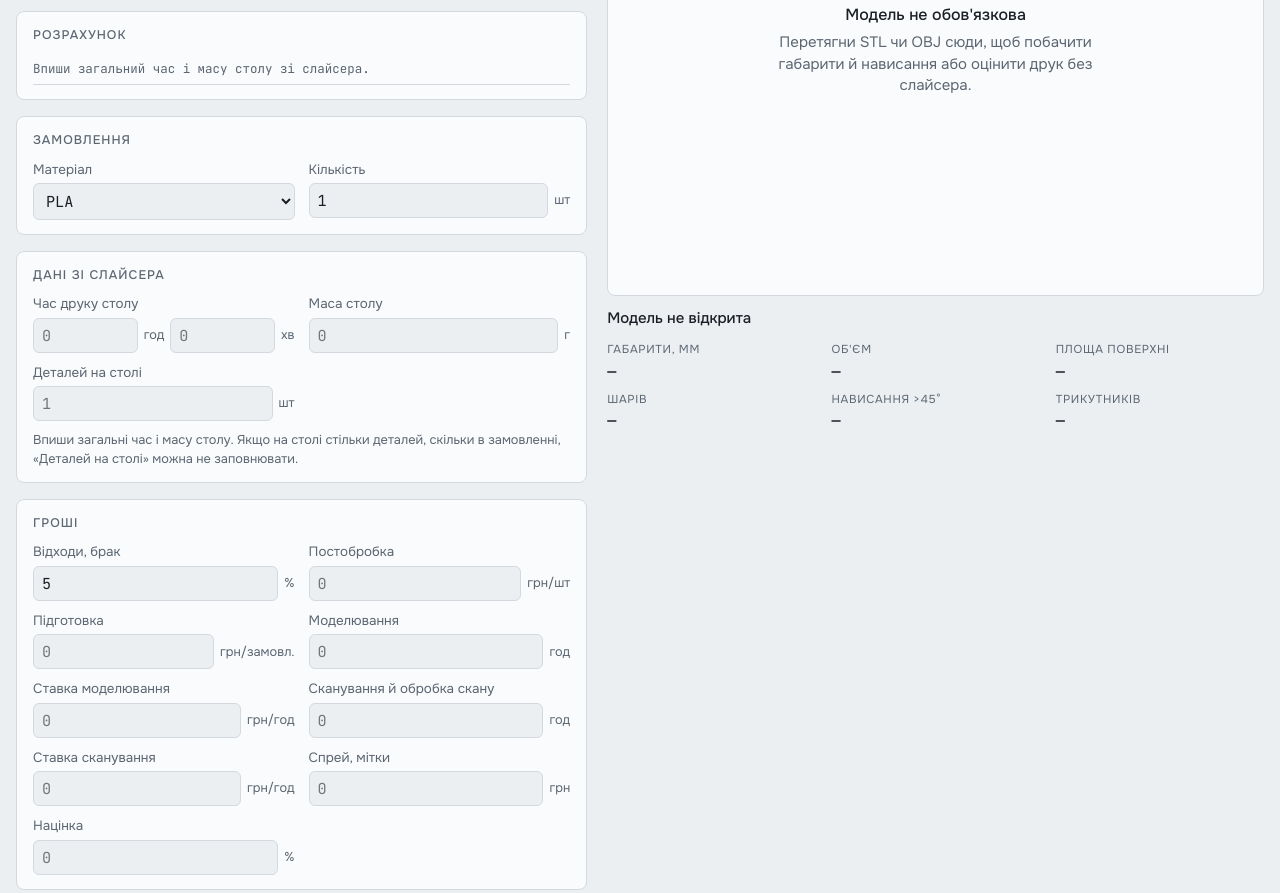
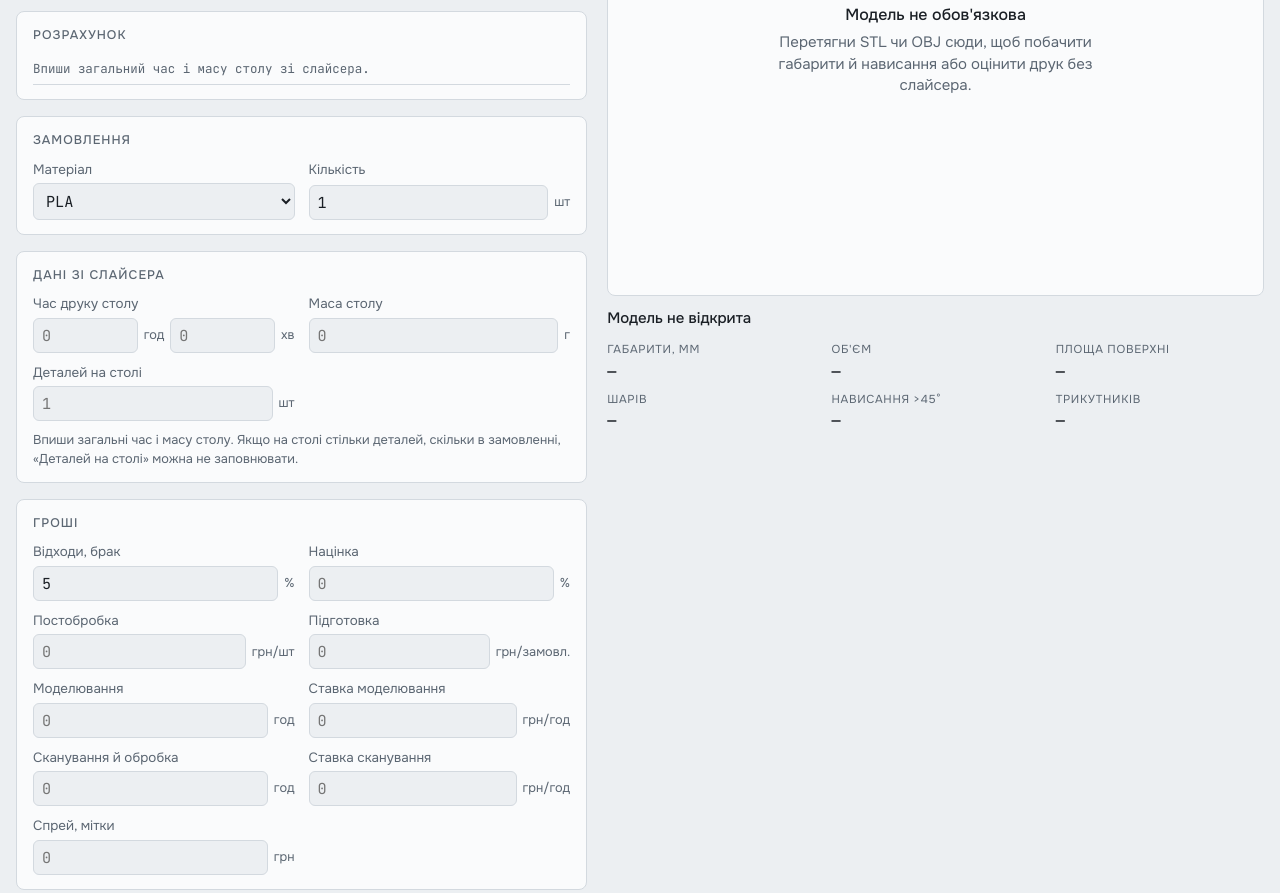
Before and after one commit to resolid3d/print-calc, a plain HTML site: page index.html in a window 1280 px wide. Shown: the part 321-1214 px from the top of the page. Drawn offline with nearby package versions, Linux system fonts and the light colour scheme.

Commit message:
Гроші: години й ставки поруч, поля вирівняні по рядках
Co-Authored-By: Claude Opus 5.5 <noreply@anthropic.com>

```diff
--- a/index.html
+++ b/index.html
@@ -95,7 +95,7 @@ details.panel summary{cursor:pointer;margin:0}
 details.panel[open] summary{margin-bottom:10px}
 .fields{display:grid;grid-template-columns:repeat(2,minmax(0,1fr));gap:10px 14px}
 @media (max-width:420px){.fields{grid-template-columns:minmax(0,1fr)}}
-.f{display:flex;flex-direction:column;gap:4px;min-width:0}
+.f{display:flex;flex-direction:column;justify-content:space-between;gap:4px;min-width:0}
 .f label{font-size:.84rem;color:var(--muted)}
 .f .row{display:flex;align-items:center;gap:6px}
 .f .u{font-size:.8rem;color:var(--muted);white-space:nowrap}
@@ -213,14 +213,14 @@ table.mats{width:100%;border-collapse:collapse;font-size:.88rem}
         <h2>Гроші</h2>
         <div class="fields">
           <div class="f"><label for="waste">Відходи, брак</label><div class="row"><input type="number" id="waste" min="0" step="1"><span class="u">%</span></div></div>
+          <div class="f"><label for="markup">Націнка</label><div class="row"><input type="number" id="markup" min="0" step="5"><span class="u">%</span></div></div>
           <div class="f"><label for="post">Постобробка</label><div class="row"><input type="number" id="post" min="0" step="5"><span class="u">грн/шт</span></div></div>
           <div class="f"><label for="prep">Підготовка</label><div class="row"><input type="number" id="prep" min="0" step="5"><span class="u">грн/замовл.</span></div></div>
           <div class="f"><label for="modelH">Моделювання</label><div class="row"><input type="number" id="modelH" min="0" step="0.5"><span class="u">год</span></div></div>
           <div class="f"><label for="modelRate">Ставка моделювання</label><div class="row"><input type="number" id="modelRate" min="0" step="10"><span class="u">грн/год</span></div></div>
-          <div class="f"><label for="scanH">Сканування й обробка скану</label><div class="row"><input type="number" id="scanH" min="0" step="0.5"><span class="u">год</span></div></div>
+          <div class="f"><label for="scanH">Сканування й обробка</label><div class="row"><input type="number" id="scanH" min="0" step="0.5"><span class="u">год</span></div></div>
           <div class="f"><label for="scanRate">Ставка сканування</label><div class="row"><input type="number" id="scanRate" min="0" step="10"><span class="u">грн/год</span></div></div>
           <div class="f"><label for="scanCons">Спрей, мітки</label><div class="row"><input type="number" id="scanCons" min="0" step="10"><span class="u">грн</span></div></div>
-          <div class="f"><label for="markup">Націнка</label><div class="row"><input type="number" id="markup" min="0" step="5"><span class="u">%</span></div></div>
         </div>
       </div>
 
```
